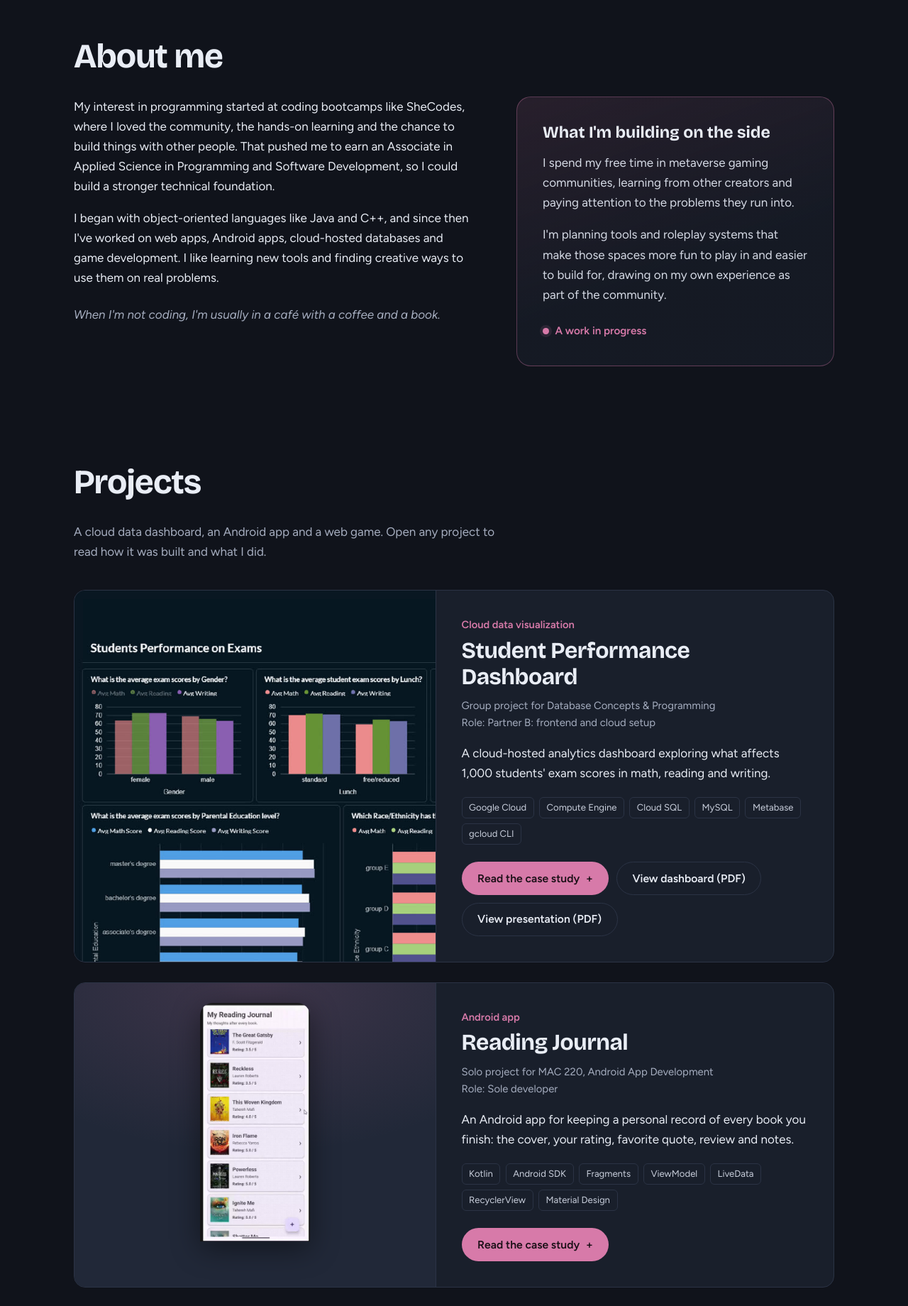
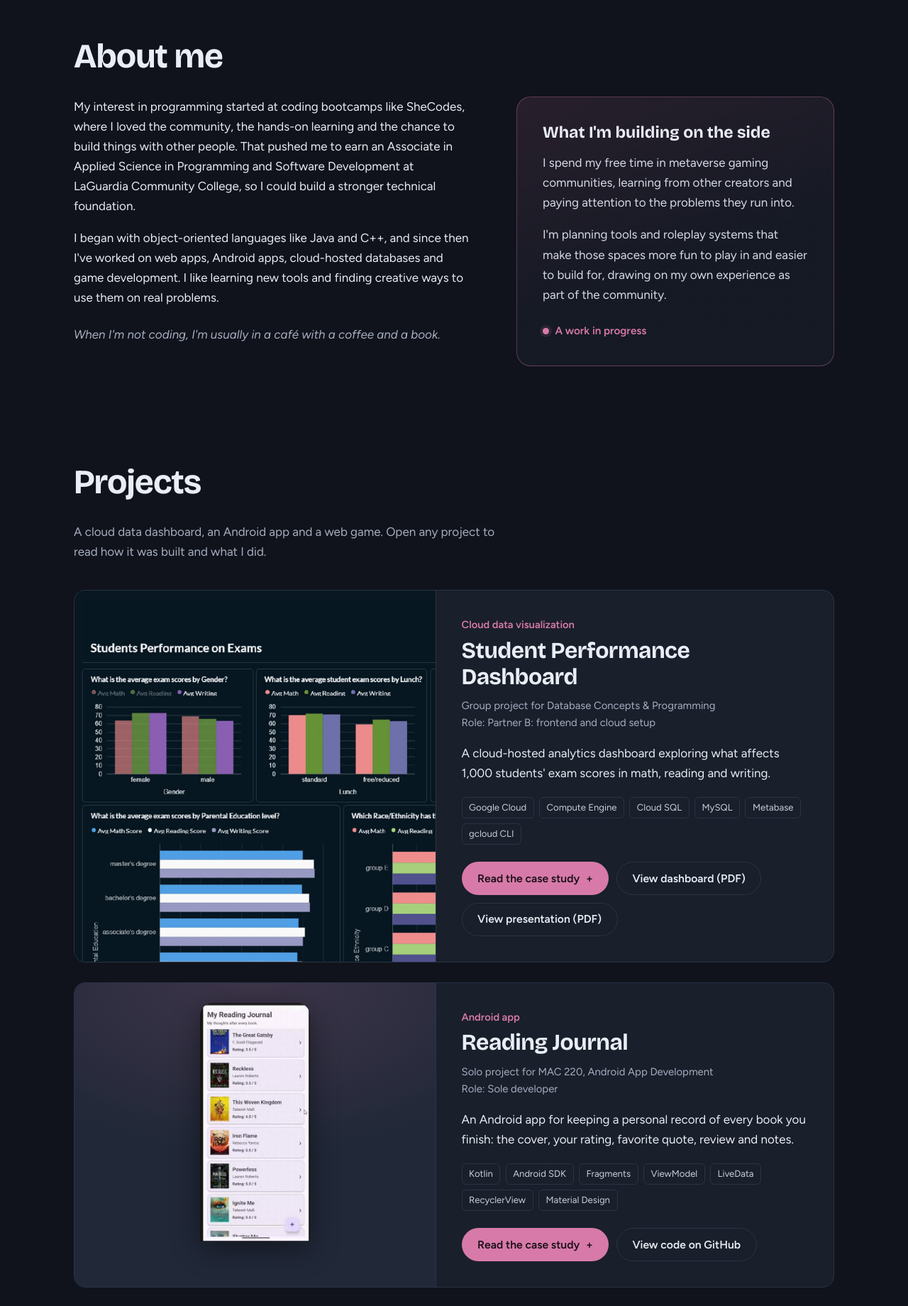
Before and after one commit to melodym18/melodym18.github.io, a plain HTML site: page index.html in a window 1280 px wide. Shown: the part 880-2720 px from the top of the page at 71% size. Drawn offline with nearby package versions, Linux system fonts and the light colour scheme; no server answers.

Commit message:
Link Reading Journal code and name college in About
Co-Authored-By: Claude Fable 5.2 <noreply@anthropic.com>
Claude-Session: https://claude.ai/code/session_01Dz1HkXkVXhCRq2eMyQ81N8

```diff
--- a/index.html
+++ b/index.html
@@ -42,7 +42,7 @@
       <h2 class="section-title" id="about-title">About me</h2>
       <div class="about-grid">
         <div class="about-text">
-          <p>My interest in programming started at coding bootcamps like SheCodes, where I loved the community, the hands-on learning and the chance to build things with other people. That pushed me to earn an Associate in Applied Science in Programming and Software Development, so I could build a stronger technical foundation.</p>
+          <p>My interest in programming started at coding bootcamps like SheCodes, where I loved the community, the hands-on learning and the chance to build things with other people. That pushed me to earn an Associate in Applied Science in Programming and Software Development at LaGuardia Community College, so I could build a stronger technical foundation.</p>
           <p>I began with object-oriented languages like Java and C++, and since then I've worked on web apps, Android apps, cloud-hosted databases and game development. I like learning new tools and finding creative ways to use them on real problems.</p>
           <p class="about-aside">When I'm not coding, I'm usually in a café with a coffee and a book.</p>
         </div>
--- a/projects.json
+++ b/projects.json
@@ -125,7 +125,12 @@
       ]
     },
     "learned": "I'm proud that I built it around hobbies I love and kept it simple and easy to use. Next, I'd like to add genre categories, sections for book series, and cloud sync so the journal works across devices.",
-    "links": [],
+    "links": [
+      {
+        "label": "View code on GitHub",
+        "url": "https://github.com/melodym18/reading-journal"
+      }
+    ],
     "coverStyle": "phone",
     "galleryStyle": "phones"
   },
```
